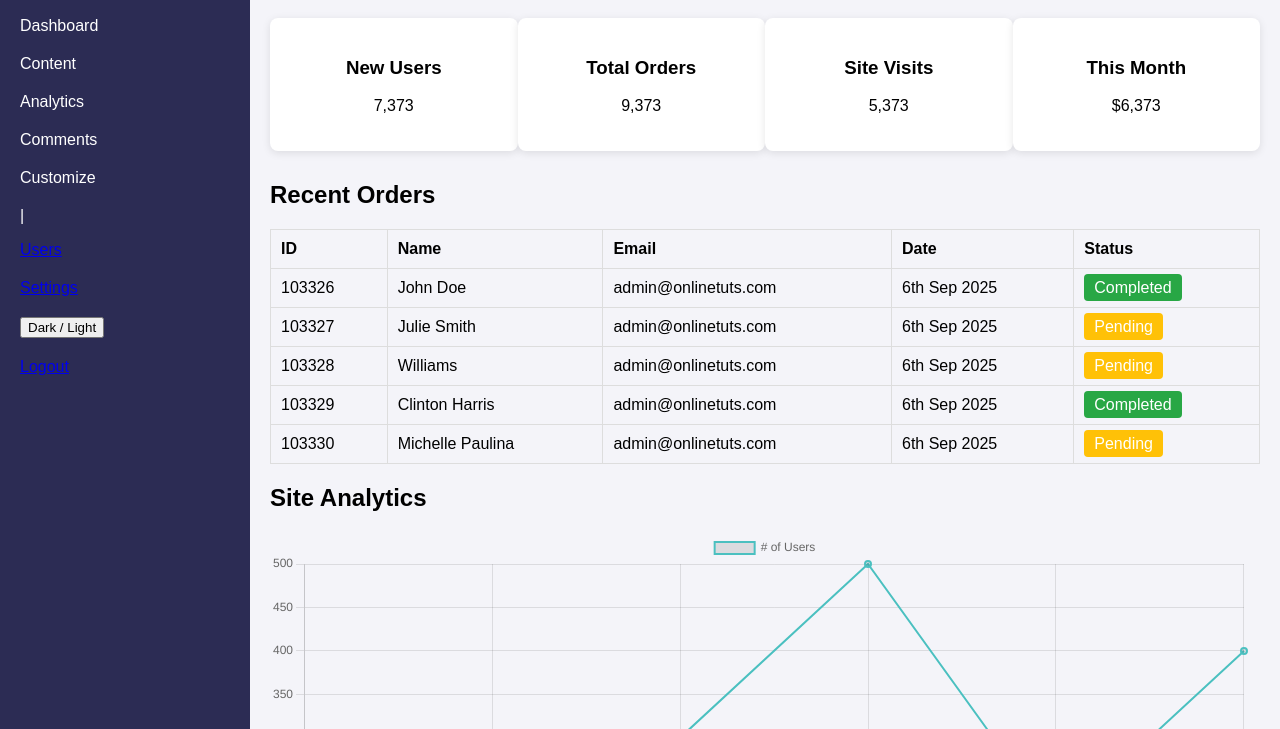
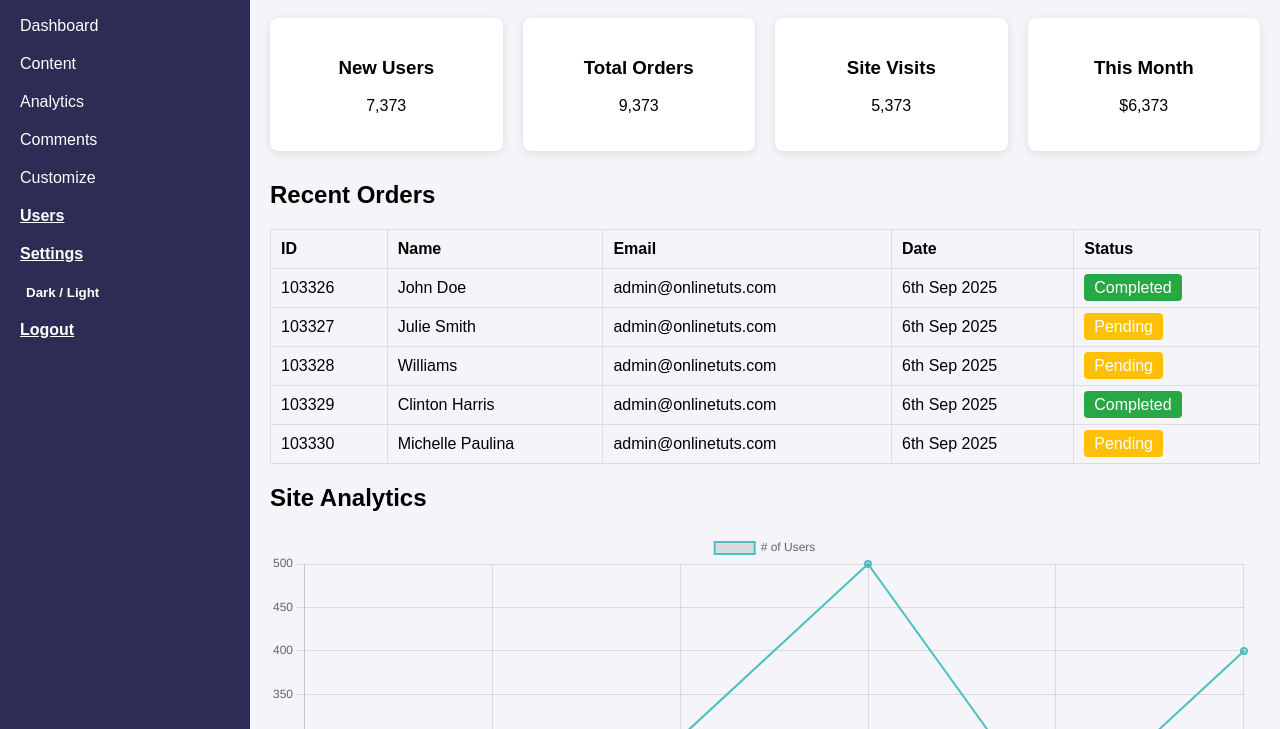
Before and after one commit to johnsonejoga456/HTML-CSS-JavaScript-beginner-projects, a plain HTML site: page admin-dashboard/index.html in a window 1280 px wide. Shown: the part 71-800 px from the top of the page. Drawn offline with nearby package versions, Linux system fonts and the light colour scheme.

Commit message:
add changes

```diff
--- a/admin-dashboard/index.html
+++ b/admin-dashboard/index.html
@@ -23,7 +23,7 @@
                     <li><a href="#">Customize</a></li>
                 </ul>
             </nav>
-            <div class="settings">|
+            <div class="sidebar-settings">
                 <ul>
                     <li><a href="#">Users</a></li>
                     <li><a href="#">Settings</a></li>
--- a/admin-dashboard/styles.css
+++ b/admin-dashboard/styles.css
@@ -17,6 +17,25 @@ body {
     padding: 20px;
 }
 
+.sidebar-settings ul li a {
+    color: #fff;
+    font-weight: bold;
+}
+
+.sidebar-settings ul li button {
+    color: #fff;
+    font-weight: bold;
+    background: none;
+    border: none;
+    cursor: pointer;
+}
+
+body.dark-mode .sidebar-settings {
+    background-color: #3c3c6e;
+    border-top: 2px solid #ccc;
+}
+
+
 .sidebar .logo h2 {
     margin-bottom: 20px;
 }
@@ -35,12 +54,12 @@ body {
     text-decoration: none;
 }
 
-.settings ul {
+.sidebar-settings ul {
     list-style-type: none;
     padding: 0;
 }
 
-.settings ul li {
+.sidebar-settings ul li {
     margin-bottom: 20px;
 }
 
@@ -62,6 +81,7 @@ body {
 
 .dashboard-stats {
     display: flex;
+    gap: 20px;
     justify-content: space-between;
     margin-bottom: 30px;
 }
@@ -71,7 +91,7 @@ body {
     padding: 20px;
     border-radius: 8px;
     box-shadow: 0 2px 8px rgba(0, 0, 0, 0.1);
-    width: 23%;
+    width: 30%;
     text-align: center;
 }
 
```
